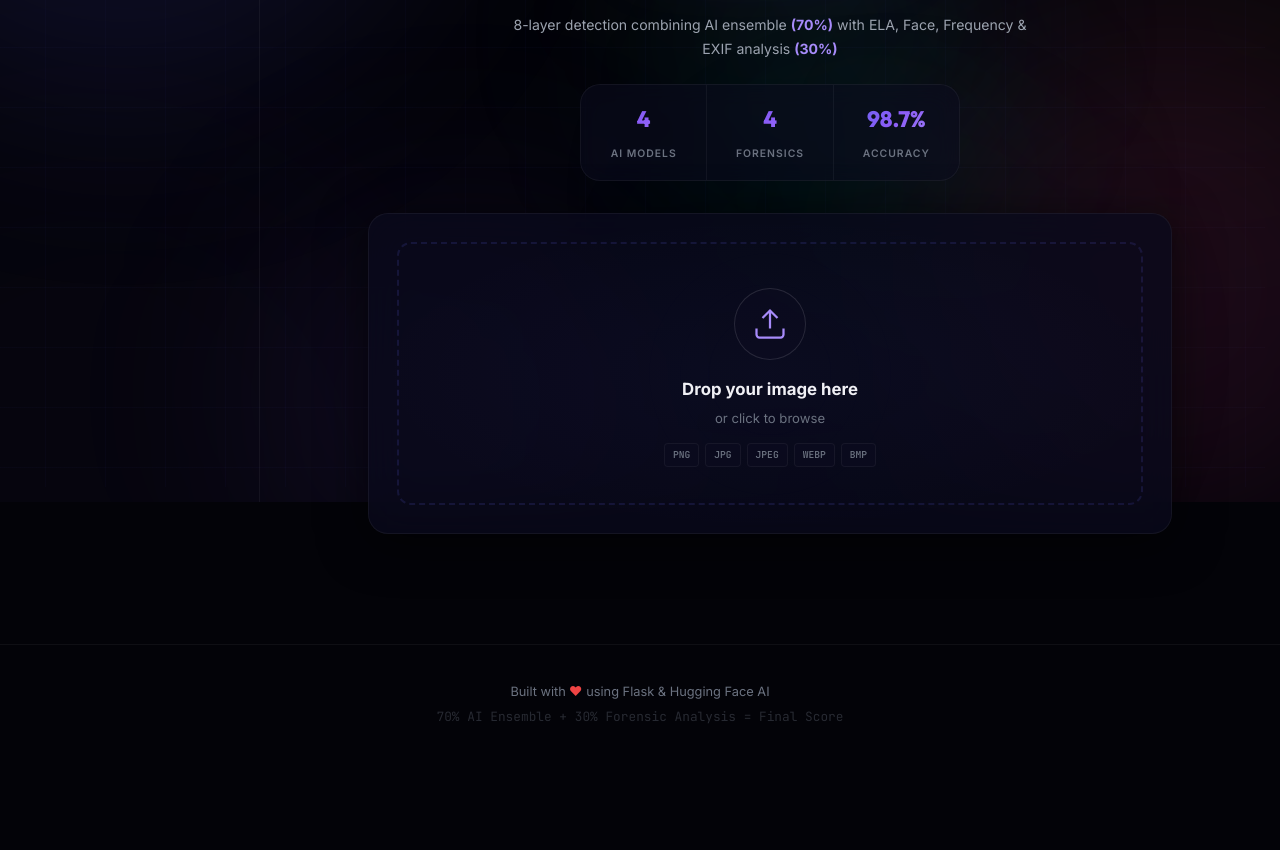
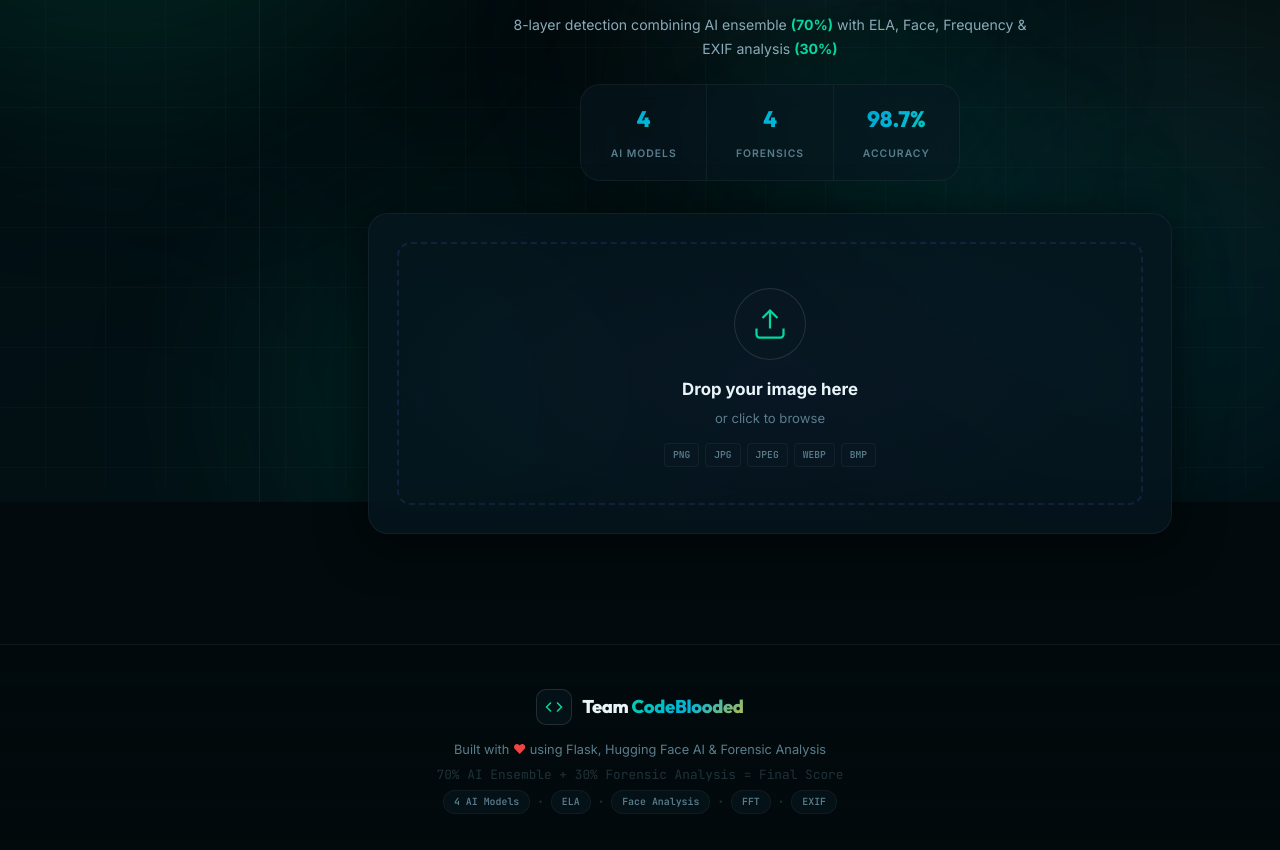
Before and after one commit to akshaybhawar03/DeepScan-Ai_Frontend, a plain HTML site: page index.html in a window 1280 px wide. Shown: the part 298-1148 px from the top of the page. Before the commit the page ends 1062 px from the top, so only its background shows below. Drawn offline with Linux system fonts and the light colour scheme; no server answers.

Commit message:
design: teal-emerald theme + Team CodeBlooded footer

```diff
--- a/index.html
+++ b/index.html
@@ -278,8 +278,25 @@
 
     <footer class="footer">
         <div class="footer-inner">
-            <p>Built with <span class="heart">♥</span> using Flask & Hugging Face AI</p>
+            <div class="footer-brand">
+                <div class="footer-logo">
+                    <svg width="18" height="18" viewBox="0 0 24 24" fill="none" stroke="currentColor" stroke-width="2"><polyline points="16 18 22 12 16 6"/><polyline points="8 6 2 12 8 18"/></svg>
+                </div>
+                <span class="footer-team">Team <span class="accent">CodeBlooded</span></span>
+            </div>
+            <p>Built with <span class="heart">♥</span> using Flask, Hugging Face AI & Forensic Analysis</p>
             <p class="footer-sub">70% AI Ensemble + 30% Forensic Analysis = Final Score</p>
+            <div class="footer-links">
+                <span class="footer-tag">4 AI Models</span>
+                <span class="footer-dot">•</span>
+                <span class="footer-tag">ELA</span>
+                <span class="footer-dot">•</span>
+                <span class="footer-tag">Face Analysis</span>
+                <span class="footer-dot">•</span>
+                <span class="footer-tag">FFT</span>
+                <span class="footer-dot">•</span>
+                <span class="footer-tag">EXIF</span>
+            </div>
         </div>
     </footer>
 
--- a/style.css
+++ b/style.css
@@ -4,19 +4,19 @@
 @import url('https://fonts.googleapis.com/css2?family=Inter:wght@300;400;500;600;700;800;900&family=JetBrains+Mono:wght@400;500;600&family=Outfit:wght@400;500;600;700;800;900&display=swap');
 
 :root {
-    --bg: #030308; --bg2: #07071a;
-    --card: rgba(10,10,28,0.75); --card-hover: rgba(14,14,36,0.85);
-    --glass: rgba(12,12,32,0.5); --glass2: rgba(18,18,40,0.4);
+    --bg: #020a0d; --bg2: #041318;
+    --card: rgba(6,22,30,0.8); --card-hover: rgba(8,28,38,0.9);
+    --glass: rgba(8,24,34,0.5); --glass2: rgba(12,30,42,0.4);
     --border: rgba(255,255,255,0.05); --border-h: rgba(255,255,255,0.12);
-    --text: #f0f0f5; --text-s: #9ca3af; --text-m: #6b7280;
-    --purple: #a78bfa; --purple2: #8b5cf6; --purple3: #7c3aed;
-    --indigo: #6366f1; --blue: #3b82f6; --cyan: #22d3ee;
-    --green: #10b981; --green2: #34d399; --emerald: #059669;
-    --red: #ef4444; --red2: #f87171; --pink: #ec4899;
+    --text: #e8f4f8; --text-s: #8baab8; --text-m: #5a7d8c;
+    --purple: #06d6a0; --purple2: #00b4d8; --purple3: #0096c7;
+    --indigo: #00b4d8; --blue: #0077b6; --cyan: #00f5d4;
+    --green: #06d6a0; --green2: #38efa7; --emerald: #059669;
+    --red: #ef4444; --red2: #f87171; --pink: #f472b6;
     --amber: #f59e0b; --gold: #fbbf24; --orange: #f97316;
-    --grad-hero: linear-gradient(135deg,#a78bfa 0%,#6366f1 25%,#ec4899 50%,#f59e0b 75%,#22d3ee 100%);
-    --grad-btn: linear-gradient(135deg,#6366f1,#8b5cf6,#a78bfa);
-    --grad-green: linear-gradient(135deg,#059669,#10b981,#34d399);
+    --grad-hero: linear-gradient(135deg,#00f5d4 0%,#06d6a0 25%,#00b4d8 50%,#fbbf24 75%,#f472b6 100%);
+    --grad-btn: linear-gradient(135deg,#0096c7,#00b4d8,#06d6a0);
+    --grad-green: linear-gradient(135deg,#059669,#06d6a0,#38efa7);
     --grad-red: linear-gradient(135deg,#dc2626,#ef4444,#f87171);
     --grad-amber: linear-gradient(135deg,#d97706,#f59e0b,#fbbf24);
     --r: 20px; --r-sm: 14px; --r-xs: 8px;
@@ -32,33 +32,33 @@ body { font-family:'Inter',-apple-system,BlinkMacSystemFont,sans-serif; backgrou
 /* ─── Background Magic ─────────────────────────────────── */
 .bg-effects { position:fixed; inset:0; pointer-events:none; z-index:0; overflow:hidden; }
 .mesh-grid { position:absolute; inset:0;
-    background-image: linear-gradient(rgba(99,102,241,.03) 1px, transparent 1px),
-                      linear-gradient(90deg, rgba(99,102,241,.03) 1px, transparent 1px);
+    background-image: linear-gradient(rgba(6,214,160,.04) 1px, transparent 1px),
+                      linear-gradient(90deg, rgba(6,214,160,.04) 1px, transparent 1px);
     background-size: 60px 60px;
     animation: meshDrift 20s linear infinite;
 }
 @keyframes meshDrift { to { transform: translate(-60px,-60px); } }
 .particle { position:absolute; border-radius:50%; filter:blur(100px); }
-.p1 { width:600px; height:600px; background:rgba(99,102,241,.12); top:-200px; left:-200px; animation:fp 28s ease-in-out infinite; }
-.p2 { width:500px; height:500px; background:rgba(236,72,153,.1); top:40%; right:-150px; animation:fp 32s ease-in-out infinite reverse; }
-.p3 { width:400px; height:400px; background:rgba(139,92,246,.08); bottom:-100px; left:20%; animation:fp 26s ease-in-out infinite 2s; }
-.p4 { width:350px; height:350px; background:rgba(6,182,212,.07); top:20%; left:50%; animation:fp 24s ease-in-out infinite 4s; }
-.p5 { width:300px; height:300px; background:rgba(16,185,129,.06); bottom:20%; right:20%; animation:fp 30s ease-in-out infinite 6s; }
-.p6 { width:250px; height:250px; background:rgba(249,115,22,.05); top:10%; right:30%; animation:fp 27s ease-in-out infinite 3s; }
+.p1 { width:600px; height:600px; background:rgba(6,214,160,.12); top:-200px; left:-200px; animation:fp 28s ease-in-out infinite; }
+.p2 { width:500px; height:500px; background:rgba(0,180,216,.1); top:40%; right:-150px; animation:fp 32s ease-in-out infinite reverse; }
+.p3 { width:400px; height:400px; background:rgba(0,245,212,.08); bottom:-100px; left:20%; animation:fp 26s ease-in-out infinite 2s; }
+.p4 { width:350px; height:350px; background:rgba(0,150,199,.07); top:20%; left:50%; animation:fp 24s ease-in-out infinite 4s; }
+.p5 { width:300px; height:300px; background:rgba(56,239,167,.06); bottom:20%; right:20%; animation:fp 30s ease-in-out infinite 6s; }
+.p6 { width:250px; height:250px; background:rgba(251,191,36,.05); top:10%; right:30%; animation:fp 27s ease-in-out infinite 3s; }
 .glow-orb { position:absolute; border-radius:50%; filter:blur(120px); }
-.o1 { width:800px; height:800px; background:var(--grad-hero); opacity:.03; top:-300px; right:-300px; animation:of 40s ease-in-out infinite; }
-.o2 { width:700px; height:700px; background:var(--grad-btn); opacity:.025; bottom:-300px; left:-250px; animation:of 35s ease-in-out infinite reverse; }
-.o3 { width:500px; height:500px; background:var(--grad-green); opacity:.02; top:50%; left:50%; transform:translate(-50%,-50%); animation:of 30s ease-in-out infinite 5s; }
-.scan-line { position:absolute; left:0; right:0; height:2px; background:linear-gradient(90deg,transparent,rgba(99,102,241,.3),transparent); animation:scanMove 6s ease-in-out infinite; opacity:.4; }
+.o1 { width:800px; height:800px; background:var(--grad-hero); opacity:.035; top:-300px; right:-300px; animation:of 40s ease-in-out infinite; }
+.o2 { width:700px; height:700px; background:var(--grad-btn); opacity:.03; bottom:-300px; left:-250px; animation:of 35s ease-in-out infinite reverse; }
+.o3 { width:500px; height:500px; background:var(--grad-green); opacity:.025; top:50%; left:50%; transform:translate(-50%,-50%); animation:of 30s ease-in-out infinite 5s; }
+.scan-line { position:absolute; left:0; right:0; height:2px; background:linear-gradient(90deg,transparent,rgba(6,214,160,.4),transparent); animation:scanMove 6s ease-in-out infinite; opacity:.5; }
 @keyframes scanMove { 0%{top:-2px} 50%{top:100%} 100%{top:-2px} }
 @keyframes fp { 0%,100%{transform:translate(0,0) scale(1)} 33%{transform:translate(40px,-30px) scale(1.06)} 66%{transform:translate(-30px,40px) scale(.94)} }
 @keyframes of { 0%,100%{transform:translate(0,0) rotate(0)} 50%{transform:translate(-80px,50px) rotate(8deg)} }
 
 /* ─── Header ─────────────────────────────────────────────── */
-.header { position:fixed; top:0; left:0; right:0; z-index:100; background:rgba(3,3,8,.75); backdrop-filter:blur(28px) saturate(1.6); border-bottom:1px solid var(--border); }
+.header { position:fixed; top:0; left:0; right:0; z-index:100; background:rgba(2,10,13,.8); backdrop-filter:blur(28px) saturate(1.6); border-bottom:1px solid var(--border); }
 .header-inner { max-width:1380px; margin:0 auto; padding:0 28px; height:56px; display:flex; align-items:center; justify-content:space-between; gap:12px; }
 .logo { display:flex; align-items:center; gap:10px; flex-shrink:0; }
-.logo-icon { position:relative; width:36px; height:36px; border-radius:10px; background:var(--grad-btn); display:flex; align-items:center; justify-content:center; color:#fff; box-shadow:0 4px 20px rgba(99,102,241,.35); }
+.logo-icon { position:relative; width:36px; height:36px; border-radius:10px; background:var(--grad-btn); display:flex; align-items:center; justify-content:center; color:#fff; box-shadow:0 4px 20px rgba(6,214,160,.35); }
 .logo-pulse { position:absolute; inset:-4px; border-radius:14px; background:var(--grad-btn); opacity:0; animation:logoPulse 3s ease-in-out infinite; }
 @keyframes logoPulse { 0%,100%{opacity:0;transform:scale(1)} 50%{opacity:.2;transform:scale(1.15)} }
 .logo-text { font-family:'Outfit',sans-serif; font-weight:800; font-size:1.2rem; letter-spacing:-.5px; }
@@ -253,10 +253,10 @@ body { font-family:'Inter',-apple-system,BlinkMacSystemFont,sans-serif; backgrou
 .result-scan-overlay { position:absolute; inset:0; pointer-events:none; background:linear-gradient(transparent 60%,rgba(3,3,8,.3)); }
 
 /* ─── Tabs ─────────────────────────────────────────────────── */
-.tabs-nav { display:flex; border-bottom:1px solid var(--border); background:rgba(3,3,8,.5); }
+.tabs-nav { display:flex; border-bottom:1px solid var(--border); background:rgba(2,10,13,.5); }
 .tab-btn { flex:1; padding:14px 6px; background:none; border:none; color:var(--text-m); font-size:.76rem; font-weight:600; cursor:pointer; transition:var(--t); font-family:'Inter',sans-serif; border-bottom:2.5px solid transparent; white-space:nowrap; display:flex; align-items:center; justify-content:center; gap:6px; }
 .tab-icon { font-size:.9rem; }
-.tab-text { }
+.tab-text { display:inline; }
 .tab-btn:hover { color:var(--text-s); background:rgba(99,102,241,.03); }
 .tab-btn.active { color:var(--purple); border-bottom-color:var(--purple); background:rgba(99,102,241,.04); }
 .tab-panel { display:none; padding:24px; }
@@ -335,18 +335,27 @@ body { font-family:'Inter',-apple-system,BlinkMacSystemFont,sans-serif; backgrou
 .retry-btn:hover { border-color:var(--purple); color:var(--purple); transform:translateY(-2px); }
 
 /* ─── Footer ───────────────────────────────────────────────── */
-.footer { position:relative; z-index:1; text-align:center; padding:36px 20px; border-top:1px solid var(--border); margin-top:60px; }
-.footer p { font-size:.8rem; color:var(--text-m); }
+.footer { position:relative; z-index:1; text-align:center; padding:44px 20px 36px; border-top:1px solid var(--border); margin-top:60px; background:linear-gradient(0deg,rgba(2,10,13,.5),transparent); }
+.footer-inner { max-width:600px; margin:0 auto; }
+.footer-brand { display:flex; align-items:center; justify-content:center; gap:10px; margin-bottom:14px; }
+.footer-logo { width:36px; height:36px; border-radius:10px; background:var(--glass); border:1px solid var(--border-h); display:flex; align-items:center; justify-content:center; color:var(--purple); transition:var(--t-spring); }
+.footer-logo:hover { transform:scale(1.1) rotate(-5deg); border-color:var(--purple); box-shadow:0 0 20px rgba(6,214,160,.15); }
+.footer-team { font-family:'Outfit',sans-serif; font-weight:800; font-size:1.15rem; letter-spacing:-.3px; }
+.footer p { font-size:.8rem; color:var(--text-m); margin-bottom:4px; }
 .heart { color:var(--red); display:inline-block; animation:heartBeat 1.5s ease-in-out infinite; }
 @keyframes heartBeat { 0%,100%{transform:scale(1)} 15%{transform:scale(1.25)} 30%{transform:scale(1)} 45%{transform:scale(1.15)} }
-.footer-sub { font-size:.66rem; font-family:'JetBrains Mono',monospace; opacity:.35; margin-top:4px; }
+.footer-sub { font-size:.66rem; font-family:'JetBrains Mono',monospace; opacity:.35; margin-top:2px; margin-bottom:12px; }
+.footer-links { display:flex; align-items:center; justify-content:center; gap:8px; flex-wrap:wrap; }
+.footer-tag { font-size:.62rem; font-weight:600; padding:3px 10px; border-radius:20px; background:var(--glass); border:1px solid var(--border); color:var(--text-m); font-family:'JetBrains Mono',monospace; transition:var(--t); }
+.footer-tag:hover { border-color:var(--purple); color:var(--purple); }
+.footer-dot { color:var(--text-m); font-size:.5rem; opacity:.3; }
 
 /* ─── Scrollbar & Selection ────────────────────────────────── */
 ::-webkit-scrollbar { width:5px; }
 ::-webkit-scrollbar-track { background:transparent; }
 ::-webkit-scrollbar-thumb { background:var(--border-h); border-radius:4px; }
 ::-webkit-scrollbar-thumb:hover { background:rgba(255,255,255,.15); }
-::selection { background:rgba(99,102,241,.25); color:var(--text); }
+::selection { background:rgba(6,214,160,.25); color:var(--text); }
 
 /* ─── Responsive ───────────────────────────────────────────── */
 @media (max-width:960px) {
```
